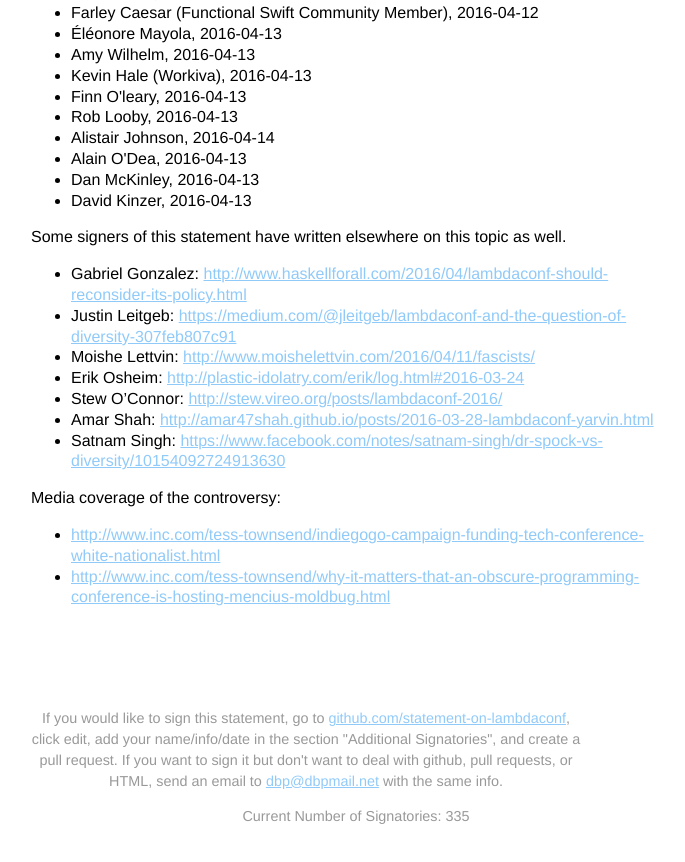
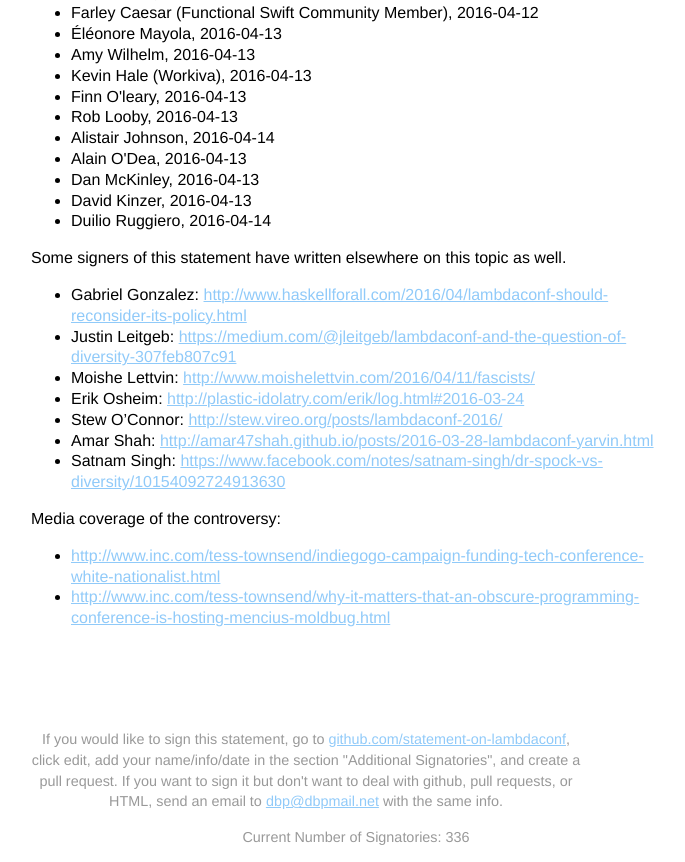
Before and after one commit to statement-on-lambdaconf/statement-on-lambdaconf.github.io, a plain HTML site: page index.html in a window 1280 px wide. Shown: the part 7568-8430 px from the top of the page, without its empty margins (284-969 px from the left). Before the commit the page ends 8409 px from the top, so only its background shows below. Drawn offline with Linux system fonts and the light colour scheme.

Commit message:
Update index.html

```diff
--- a/index.html
+++ b/index.html
@@ -382,6 +382,7 @@
       <li>Alain O'Dea, 2016-04-13</li>
       <li>Dan McKinley, 2016-04-13</li>
       <li>David Kinzer, 2016-04-13</li>
+      <li>Duilio Ruggiero, 2016-04-14</li>
       <!-- NOTE(dbp 2016-04-02): To include yourself, add another <li>
            with your name, info, and the date, and then make a pull request! -->
     </ul>
```
